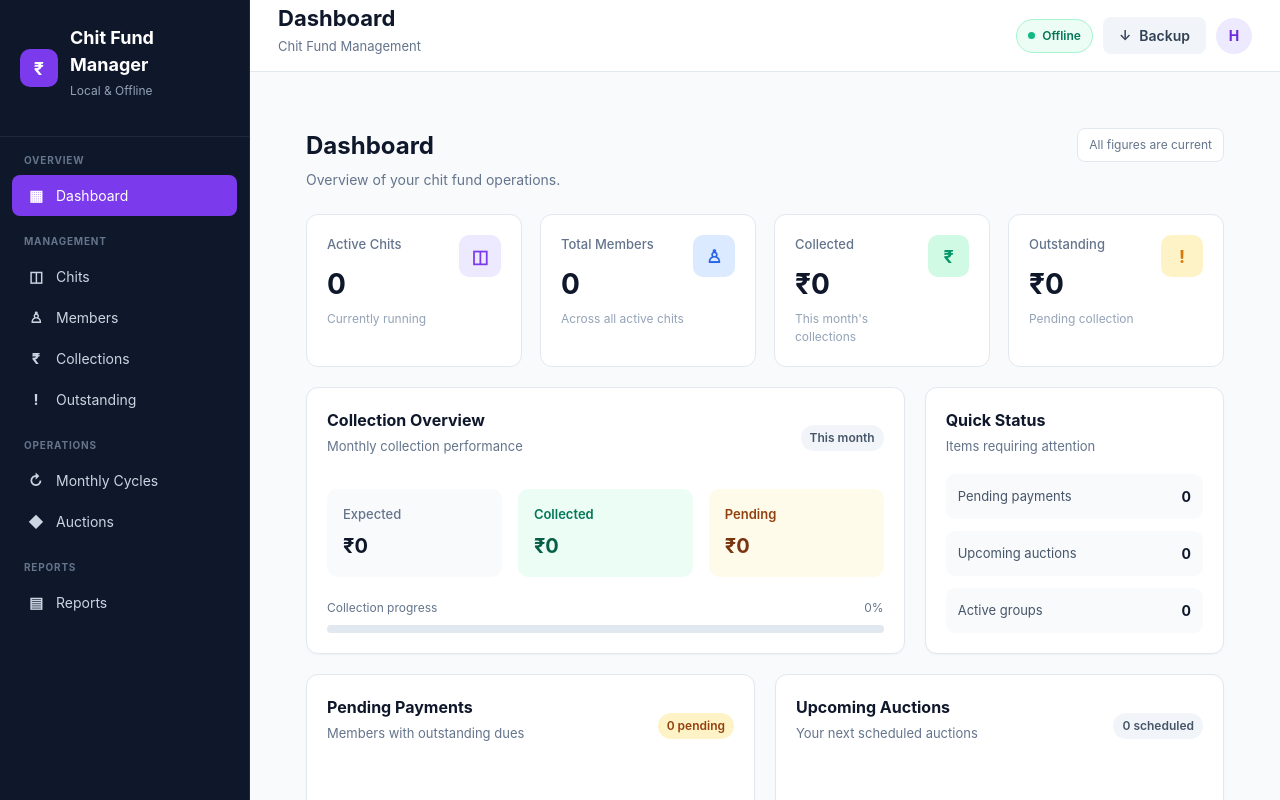
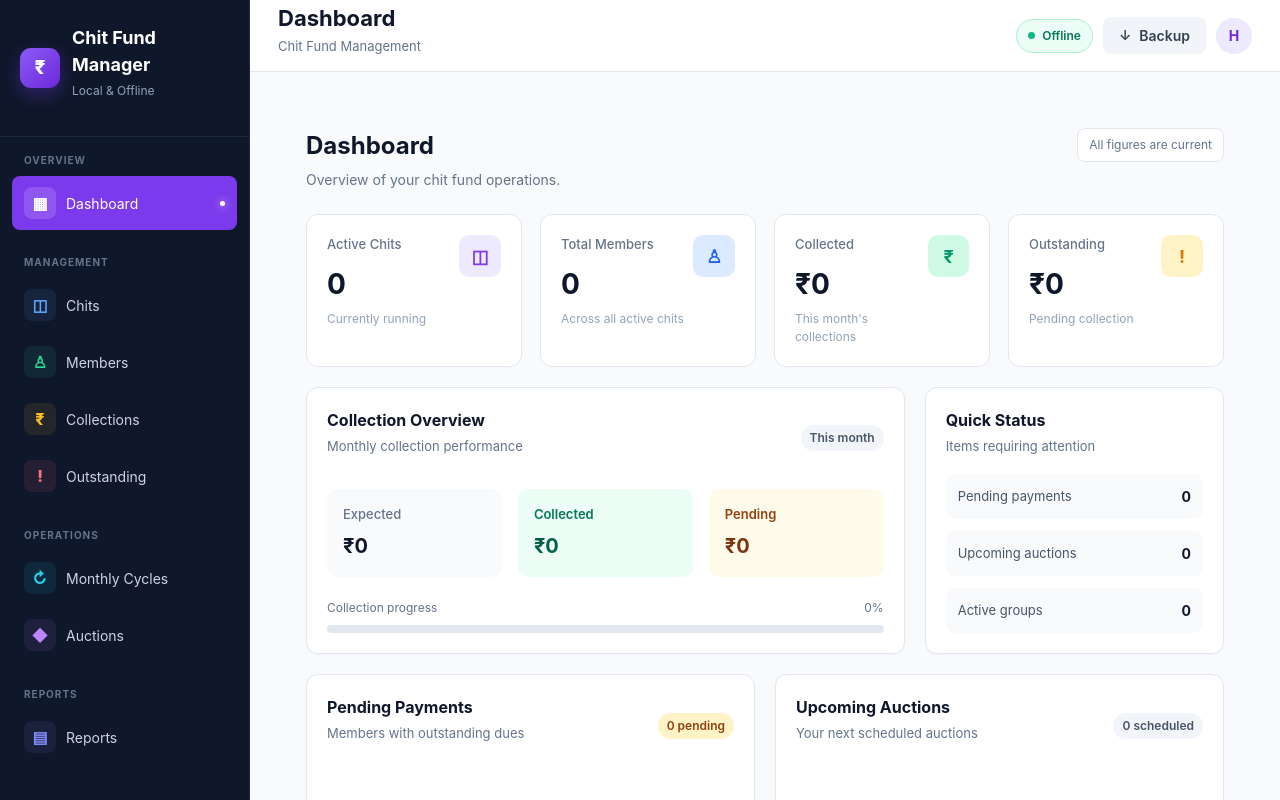
Before and after one commit to leolouis/chit-fund-manager, a React (Vite) app: page / in a window 1280 px wide. Shown: the top 800 px of the page. Built offline with nearby package versions, Linux system fonts and the light colour scheme; the HTML template or start-up script is replaced by a standard one.

Commit message:
Enhance Sidebar menu items with color properties

```diff
--- a/src/components/layout/Sidebar.tsx
+++ b/src/components/layout/Sidebar.tsx
@@ -7,29 +7,69 @@ const menuSections = [
 {
 title: "Overview",
 items: [
-{ id: "dashboard", label: "Dashboard", icon: "▦" },
+{
+id: "dashboard",
+label: "Dashboard",
+icon: "▦",
+color: "#a78bfa",
+},
 ],
 },
 {
 title: "Management",
 items: [
-{ id: "chits", label: "Chits", icon: "◫" },
-{ id: "members", label: "Members", icon: "♙" },
-{ id: "collections", label: "Collections", icon: "₹" },
-{ id: "outstanding", label: "Outstanding", icon: "!" },
+{
+id: "chits",
+label: "Chits",
+icon: "◫",
+color: "#60a5fa",
+},
+{
+id: "members",
+label: "Members",
+icon: "♙",
+color: "#34d399",
+},
+{
+id: "collections",
+label: "Collections",
+icon: "₹",
+color: "#fbbf24",
+},
+{
+id: "outstanding",
+label: "Outstanding",
+icon: "!",
+color: "#fb7185",
+},
 ],
 },
 {
 title: "Operations",
 items: [
-{ id: "cycles", label: "Monthly Cycles", icon: "↻" },
-{ id: "auctions", label: "Auctions", icon: "◆" },
+{
+id: "cycles",
+label: "Monthly Cycles",
+icon: "↻",
+color: "#22d3ee",
+},
+{
+id: "auctions",
+label: "Auctions",
+icon: "◆",
+color: "#c084fc",
+},
 ],
 },
 {
 title: "Reports",
 items: [
-{ id: "reports", label: "Reports", icon: "▤" },
+{
+id: "reports",
+label: "Reports",
+icon: "▤",
+color: "#818cf8",
+},
 ],
 },
 ];
@@ -51,16 +91,19 @@ gap: "12px",
 >
 <div
 style={{
-width: "38px",
-height: "38px",
-borderRadius: "10px",
-background: "#7c3aed",
+width: "40px",
+height: "40px",
+borderRadius: "11px",
+background:
+"linear-gradient(135deg, #8b5cf6, #6d28d9)",
 display: "flex",
 alignItems: "center",
 justifyContent: "center",
 color: "#ffffff",
-fontSize: "18px",
-fontWeight: 700,
+fontSize: "19px",
+fontWeight: 800,
+boxShadow:
+"0 6px 18px rgba(124, 58, 237, 0.35)",
 flexShrink: 0,
 }}
 >
@@ -85,16 +128,16 @@ flexShrink: 0,
       <div
         key={section.title}
         style={{
-          marginBottom: "14px",
+          marginBottom: "18px",
         }}
       >
         <div
           style={{
-            padding: "0 12px 7px",
+            padding: "0 12px 8px",
             color: "#64748b",
             fontSize: "10px",
             fontWeight: 700,
-            letterSpacing: "0.08em",
+            letterSpacing: "0.1em",
             textTransform: "uppercase",
           }}
         >
@@ -115,22 +158,58 @@ flexShrink: 0,
               className={`sidebar-button${
                 isActive ? " active" : ""
               }`}
+              style={{
+                display: "flex",
+                alignItems: "center",
+                gap: "10px",
+                marginBottom: "3px",
+              }}
             >
               <span
                 style={{
+                  width: "32px",
+                  height: "32px",
+                  borderRadius: "8px",
                   display: "inline-flex",
-                  width: "24px",
-                  marginRight: "8px",
+                  alignItems: "center",
                   justifyContent: "center",
-                  alignItems: "center",
-                  fontSize: "15px",
-                  fontWeight: 700,
+                  background: isActive
+                    ? "rgba(255,255,255,0.15)"
+                    : `${item.color}18`,
+                  color: isActive
+                    ? "#ffffff"
+                    : item.color,
+                  fontSize: "16px",
+                  fontWeight: 800,
+                  flexShrink: 0,
+                  transition:
+                    "all 0.15s ease",
                 }}
               >
                 {item.icon}
               </span>
 
-              {item.label}
+              <span
+                style={{
+                  flex: 1,
+                  textAlign: "left",
+                }}
+              >
+                {item.label}
+              </span>
+
+              {isActive && (
+                <span
+                  style={{
+                    width: "5px",
+                    height: "5px",
+                    borderRadius: "50%",
+                    background: "#ffffff",
+                    boxShadow:
+                      "0 0 8px rgba(255,255,255,0.8)",
+                  }}
+                />
+              )}
             </button>
           );
         })}
@@ -143,14 +222,15 @@ flexShrink: 0,
     style={{
       marginTop: "auto",
       padding: "16px",
-      borderTop: "1px solid #1e293b",
+      borderTop:
+        "1px solid rgba(148, 163, 184, 0.12)",
     }}
   >
     <div
       style={{
         display: "flex",
         alignItems: "center",
-        gap: "8px",
+        gap: "9px",
         color: "#94a3b8",
         fontSize: "12px",
       }}
@@ -161,6 +241,8 @@ flexShrink: 0,
           height: "8px",
           borderRadius: "50%",
           background: "#22c55e",
+          boxShadow:
+            "0 0 8px rgba(34,197,94,0.6)",
           flexShrink: 0,
         }}
       />
```
